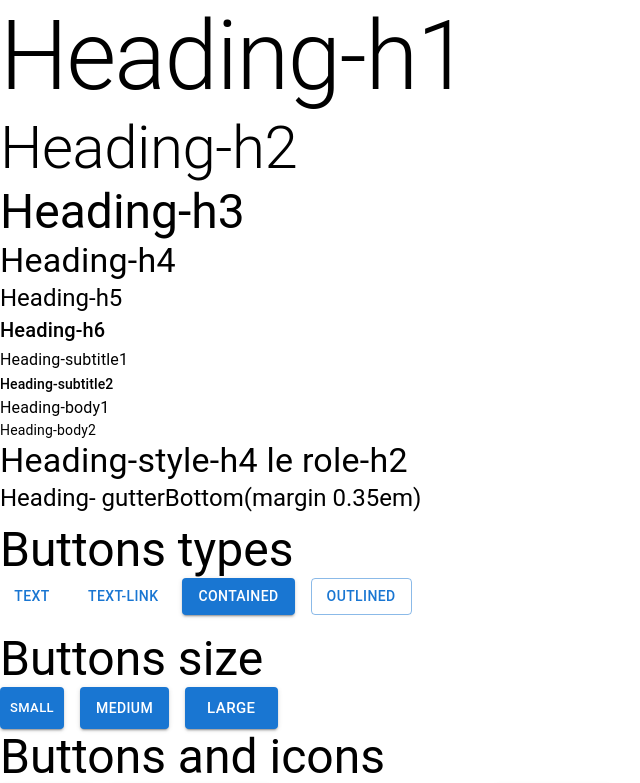
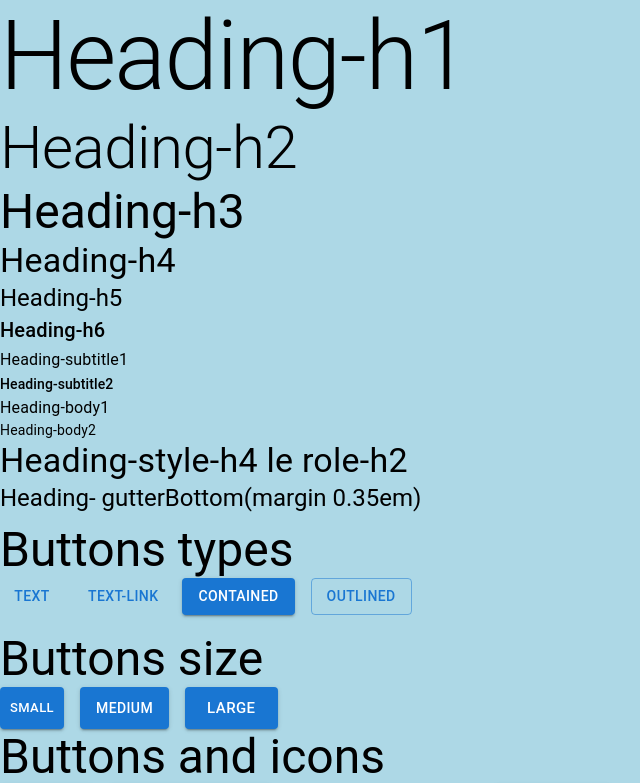
Before and after one commit to Julia13git/projet-material-ui, a React (Create React App) app: page / in a window 1280 px wide. Shown: the top 783 px of the page, without its empty margins (0-640 px from the left). Built offline with nearby package versions, Linux system fonts and the light colour scheme.

Commit message:
Paper component

```diff
--- a/src/App.css
+++ b/src/App.css
@@ -1,5 +1,6 @@
-/* .App {
+.App {
   text-align: center;
+  padding: 4rem;
 }
 
 .App-logo {
@@ -35,4 +36,4 @@
   to {
     transform: rotate(360deg);
   }
-} */
+}
--- a/src/App.js
+++ b/src/App.js
@@ -1,9 +1,10 @@
-// import "./App.css";
+import "./App.css";
 import AutocompleteMui from "./components/AutocompleteMui/autocompletemui";
 import BoxMui from "./components/BoxMui/boxmui";
 import ButtonMui from "./components/ButtonMui/buttonmui";
 import CheckboxMui from "./components/CheckboxMui/checkboxmui";
 import GridMui from "./components/GridMui/gridmui";
+import PaperMui from "./components/PaperMui/papermui";
 import RadioButtonMui from "./components/RadioButtonMui/radiobuttonmui";
 import RatingMui from "./components/RatingMui/ratingmui";
 import SelectMui from "./components/SelectMui/selectmui";
@@ -15,7 +16,7 @@ import TypographyMui from "./components/TypographyMui/typographymui";
 
 function App() {
   return (
-    <div>
+    <>
       <TypographyMui />
       <ButtonMui />
       <ToggleButtonsMultiple />
@@ -29,7 +30,8 @@ function App() {
       <BoxMui />
       <StackMui />
       <GridMui />
-    </div>
+      <PaperMui />
+    </>
   );
 }
 
--- /dev/null
+++ b/src/components/PaperMui/papermui.jsx
@@ -0,0 +1,9 @@
+import { Paper, Typography } from "@mui/material";
+
+export default function PaperMui() {
+  return (
+    <Paper sx={{ padding: "32px", margin: "15px" }} elevation={4}>
+      <Typography variant="h3">Paper component</Typography>
+    </Paper>
+  );
+}
--- a/src/components/TypographyMui/typographymui.jsx
+++ b/src/components/TypographyMui/typographymui.jsx
@@ -1,8 +1,8 @@
-import { Typography } from "@mui/material";
+import { Stack, Typography } from "@mui/material";
 
 export default function TypographyMui() {
   return (
-    <>
+    <Stack>
       {/* Le composant Typography */}
       <Typography variant="h1">Heading-h1</Typography>
       <Typography variant="h2">Heading-h2</Typography>
@@ -26,6 +26,6 @@ export default function TypographyMui() {
       <Typography variant="h5" component="h3" gutterBottom>
         Heading- gutterBottom(margin 0.35em)
       </Typography>
-    </>
+    </Stack>
   );
 }
--- a/src/index.css
+++ b/src/index.css
@@ -1,13 +1,14 @@
 body {
   margin: 0;
-  font-family: -apple-system, BlinkMacSystemFont, 'Segoe UI', 'Roboto', 'Oxygen',
-    'Ubuntu', 'Cantarell', 'Fira Sans', 'Droid Sans', 'Helvetica Neue',
+  font-family: -apple-system, BlinkMacSystemFont, "Segoe UI", "Roboto", "Oxygen",
+    "Ubuntu", "Cantarell", "Fira Sans", "Droid Sans", "Helvetica Neue",
     sans-serif;
   -webkit-font-smoothing: antialiased;
   -moz-osx-font-smoothing: grayscale;
+  background-color: lightblue;
 }
 
 code {
-  font-family: source-code-pro, Menlo, Monaco, Consolas, 'Courier New',
+  font-family: source-code-pro, Menlo, Monaco, Consolas, "Courier New",
     monospace;
 }
```
